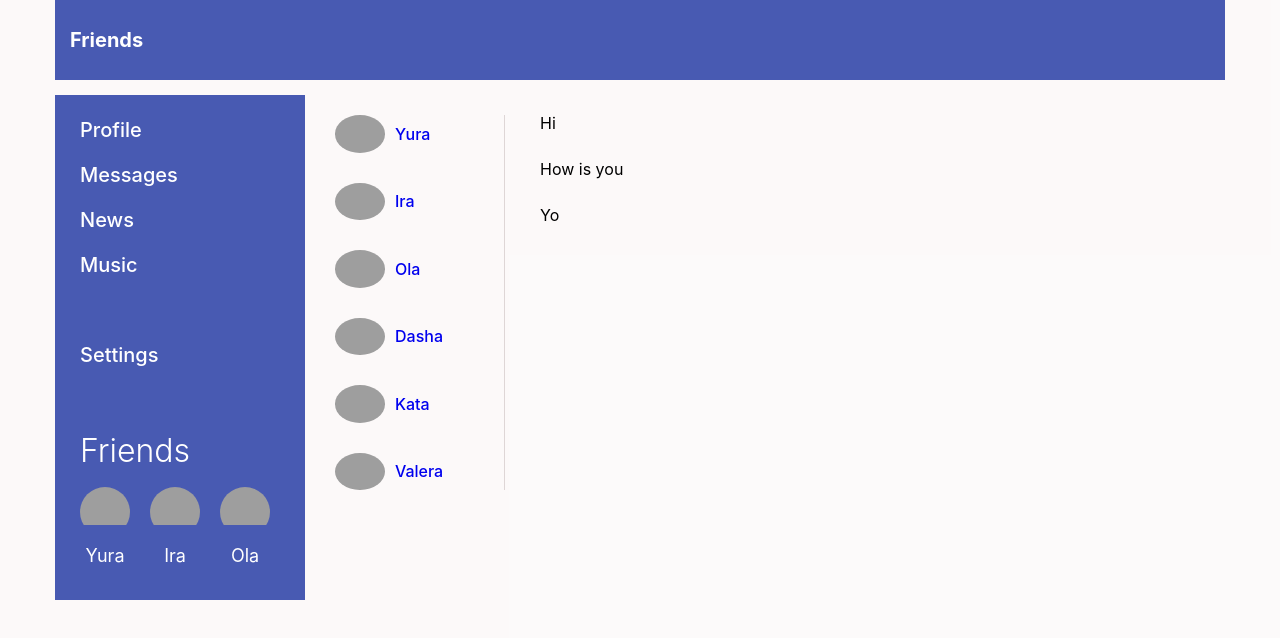
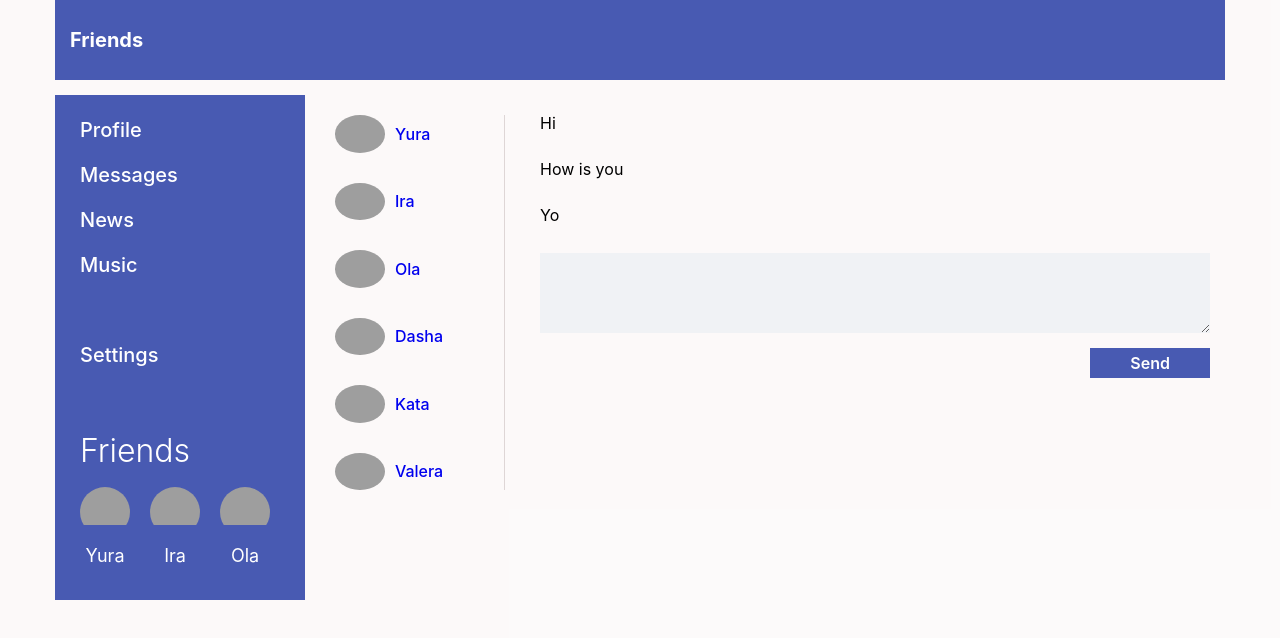
Before and after one commit to yuraRS/react-1, a React (Create React App) app: page /dialogs in a window 1280 px wide. Shown: the top 638 px of the page. Built offline with nearby package versions, Linux system fonts and the light colour scheme; grey boxes are pictures that could not be loaded.

Commit message:
lesson32

```diff
--- a/src/App.js
+++ b/src/App.js
@@ -22,7 +22,7 @@ const App = (props) => {
               <Routes>
                 <Route path='/ptofile/*' element={<Profile state={props.state.profilePage} />} />
                 <Route path='/dialogs/*' element={<Dialogs state={props.state.dialogsPage} />} />
-                <Route path='/news/*' element={<News />} />
+                <Route path='/news/*' element={<News state={props.state.newsPage} />} />
                 <Route path='/music/*' element={<Music />} />
                 <Route path='/settings/*' element={<Settings />} />
               </Routes>
--- a/src/components/Dialogs/Dialogs.jsx
+++ b/src/components/Dialogs/Dialogs.jsx
@@ -1,6 +1,8 @@
+import React from 'react';
 import s from './Dialogs.module.scss';
 import DialogItem from './DialogItem/DialogItem';
 import Message from './Message/Message';
+
 
 
 const Dialogs = (props) => {
@@ -10,6 +12,11 @@ const Dialogs = (props) => {
     let messageElement = props.state.messages.map((m) => <Message message={m. message} />);
 
 
+    let newMessageElement = React.createRef();
+    let addMessage = () => {
+        let text = newMessageElement.current.value;
+        alert(text);
+    };
 
     return (
         <div className={s.dialogs}>
@@ -18,7 +25,12 @@ const Dialogs = (props) => {
             </div>
             <div className={s.messages}>
                 {messageElement}
+                <div className={s.newMessage}>
+                    <textarea className={s.area} ref={newMessageElement} ></textarea>
+                    <button type='button' className={s.button} onClick={addMessage} >Send</button>
+                </div>
             </div>
+
         </div>
     );
 };
--- a/src/components/Dialogs/Dialogs.module.scss
+++ b/src/components/Dialogs/Dialogs.module.scss
@@ -37,6 +37,41 @@
 }
 
 
+.newMessage {
+    display: flex;
+    flex-direction: column;
+    row-gap: 15px;
+}
+
+.area {
+    min-height: 80px;
+    background-color: RGB(240, 242, 245);
+    padding: 10px;
+}
+
+[class*= error] {
+    background-color: #c7163d;
+}
+  .button {
+    align-self: flex-end;
+    min-height: 30px;
+    display: flex;
+    justify-content: center;
+    align-items: center;
+    font-size: 16px;
+    color: white;
+    font-weight: 600;
+    background-color: #485ab2;
+    padding: 0 40px;
+    transition: all 0.3s ease 0s;
+
+    @media (min-width: 992px){
+        &:hover {
+          background-color: #2a3988;
+        }
+    }
+  }
+
 
 
 
--- a/src/components/News/News.jsx
+++ b/src/components/News/News.jsx
@@ -1,12 +1,14 @@
 import { NavLink } from 'react-router-dom';
 import s from './News.module.scss';
+import React from 'react';
 
 
 
 const News = (props) => {
+
         return (
         <>
-            <div className={s.news} >News info</div>
+            <div className={s.news}>News info</div>
         </>
     )
 };
--- a/src/components/Prifile/MyPosts/MyPosts.jsx
+++ b/src/components/Prifile/MyPosts/MyPosts.jsx
@@ -1,25 +1,29 @@
+import React from 'react';
 import s from './MyPosts.module.scss';
 import Post from './Post/Post';
 
 
 
 const MyPosts = (props) => {
-
   let postElement = props.posts.map(p => {
     return (
       <Post message={p.message} likeCounter={p.likeCounter} />
     )
-  })
+  });
 
+  let newPostElement = React.createRef();
+
+  let addPost = () => {
+    let text = newPostElement.current.value;
+    alert(text);
+  };
 
   return (
     <div className={s.body}>
-      <div className={s.postsTitle}>My posts</div>
+      <div className={s.postsTitle} >My posts</div>
       <div className={s.newPost}>
-        <form action="#" method='POST' className={s.form}>
-          <input type="text" className={s.input} placeholder='your news...' />
-          <button type='submit' className={s.button}>Send</button>
-        </form>
+        <textarea className={s.area} ref={newPostElement}></textarea>
+        <button type='button' className={s.button} onClick={addPost} >Send</button>
       </div>
       <div className={s.posts}>
         {postElement}
--- a/src/components/Prifile/MyPosts/MyPosts.module.scss
+++ b/src/components/Prifile/MyPosts/MyPosts.module.scss
@@ -1,5 +1,7 @@
 
-.body {}
+.body {
+
+}
 
 .postsTitle {
   color: rgb(61, 57, 57);
@@ -10,30 +12,24 @@
   }
 }
 
-.newPost {}
-
-.form {
-  display: grid;
-  row-gap: 10px;
+.newPost {
+  display: flex;
+  flex-direction: column;
+  row-gap: 15px;
 }
 
-.input {
+.area {
   min-height: 80px;
-  background-color: rgba(244, 240, 240, 0.581);
-  padding-left: 20px;
-  &::placeholder {
-    font-size: 18px;
-    color: rgb(61, 57, 57);
-  }
+  background-color: RGB(240, 242, 245);
+  padding: 10px;
 }
 
 .button {
-  justify-self: end;
-  min-height: 40px;
+  align-self: flex-end;
+  min-height: 30px;
   display: flex;
   justify-content: center;
   align-items: center;
-
   font-size: 16px;
   color: white;
   font-weight: 600;
--- a/src/redux/state.js
+++ b/src/redux/state.js
@@ -30,15 +30,6 @@ let state = {
             { id: 3, name: 'Ola', url: 'https://mighty.tools/mockmind-api/content/human/55.jpg' },
         ],
     },
-
-    newsPage: {
-        politic: [
-            {id: 1, news: 'Hello world'},
-            {id: 2, news: 'Yo'},
-            {id: 3, news: 'Hi'},
-        ],
-    },
-
 };
 
 export default state;
```
